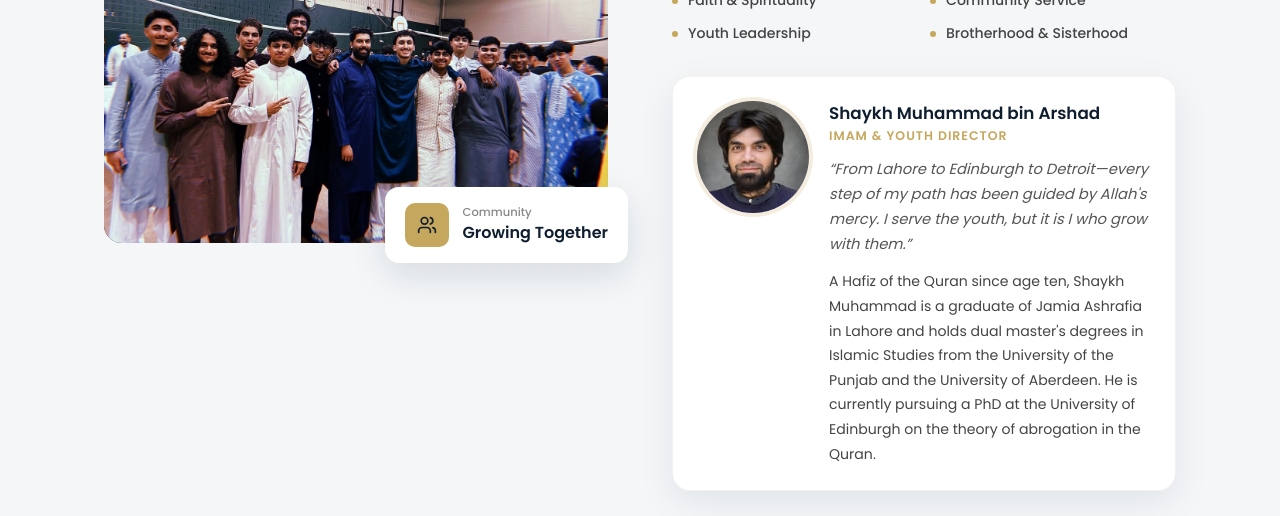
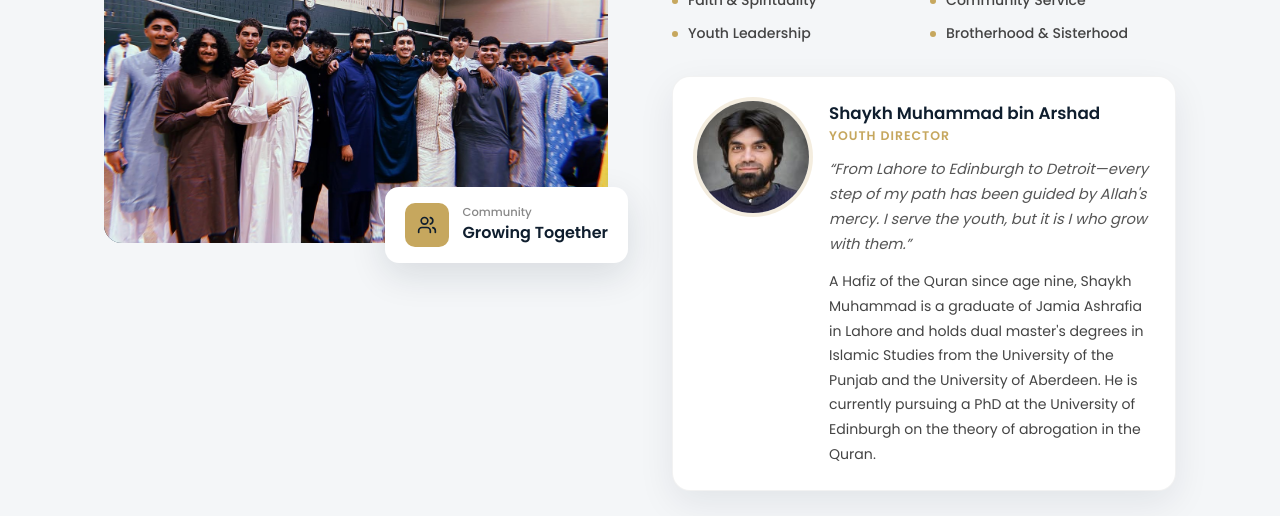
Before and after one commit to Maqsood-sudo/mygd-website, a Next.js app: page / in a window 1280 px wide. Shown: the part 1280-1796 px from the top of the page. Built offline with nearby package versions, Linux system fonts and the light colour scheme; no server answers.

Commit message:
Update Sheikh Arshad title to Youth Director and hifz age to nine

```diff
--- a/components/sections/about.tsx
+++ b/components/sections/about.tsx
@@ -92,7 +92,7 @@ export function About() {
                 Shaykh Muhammad bin Arshad
               </div>
               <div className="text-[0.78rem] font-semibold uppercase tracking-[0.08em] text-gold">
-                Imam &amp; Youth Director
+                Youth Director
               </div>
               <p className="mt-3 text-[0.92rem] italic leading-[1.7] text-[#555]">
                 &ldquo;From Lahore to Edinburgh to Detroit&mdash;every step of
@@ -100,7 +100,7 @@ export function About() {
                 youth, but it is I who grow with them.&rdquo;
               </p>
               <p className="mt-3 text-[0.88rem] leading-[1.75] text-[#444]">
-                A Hafiz of the Quran since age ten, Shaykh Muhammad is a
+                A Hafiz of the Quran since age nine, Shaykh Muhammad is a
                 graduate of Jamia Ashrafia in Lahore and holds dual
                 master&apos;s degrees in Islamic Studies from the University
                 of the Punjab and the University of Aberdeen. He is currently
```
